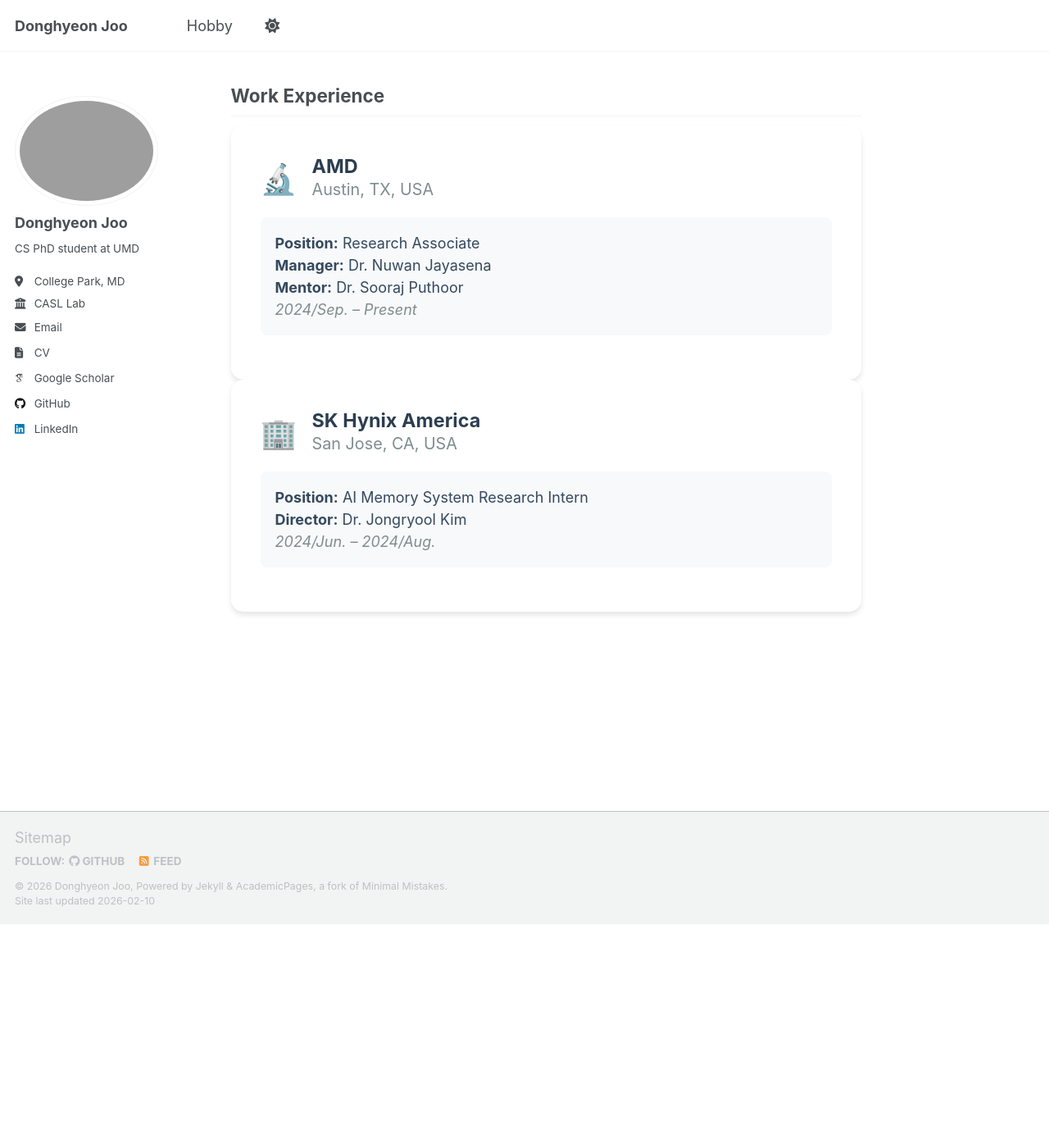
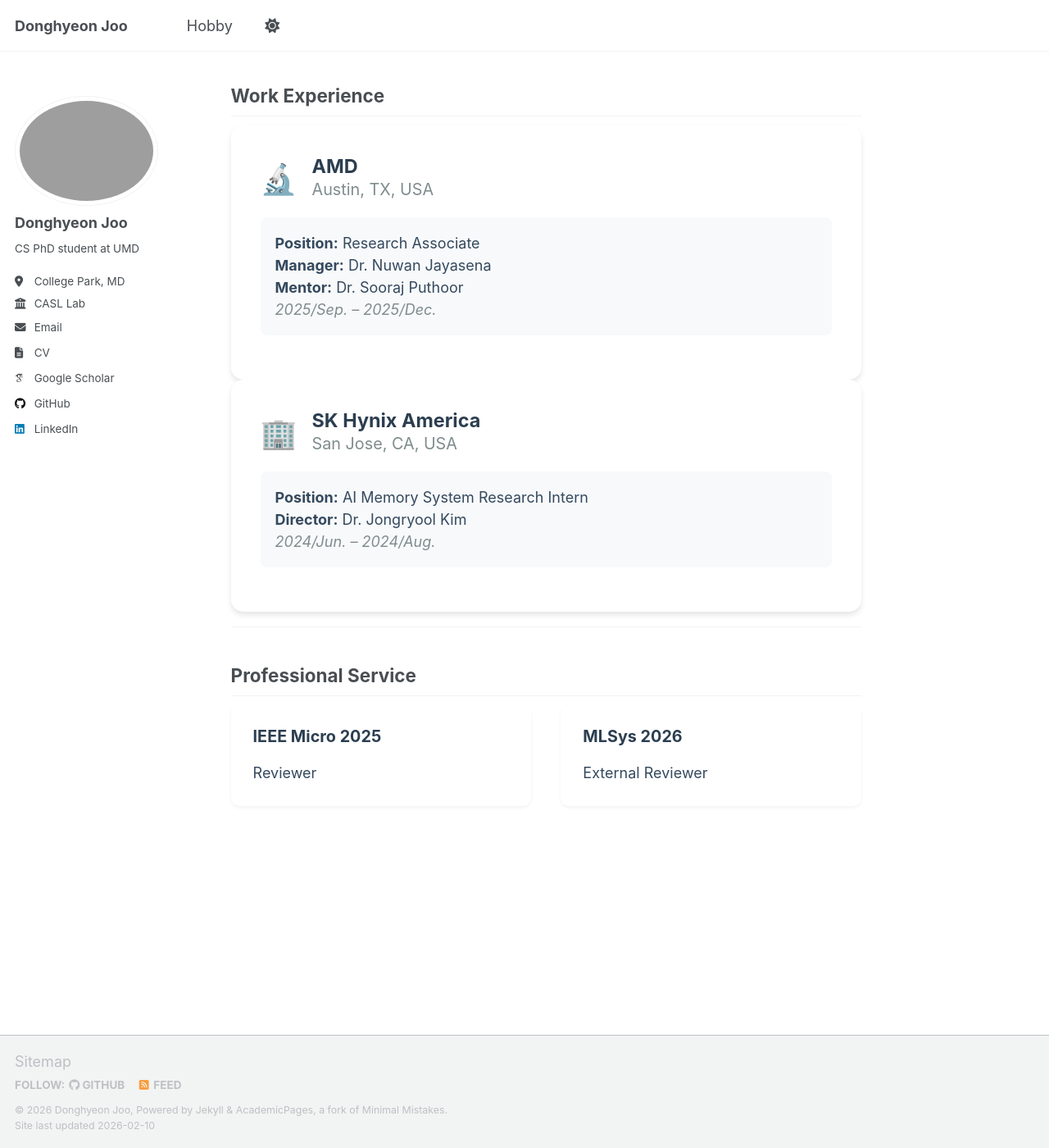
Before and after one commit to dhjoo98/dhjoo98.github.io, a Jekyll site: the page built from _pages/about.md, in a window 1280 px wide and 1400 px high, scrolled down 2750 px. Shown: the whole window at 82% size. Built offline with Jekyll 4.4.1, drawn with Linux system fonts in a browser that asks for light colours; some web fonts are replaced; a script that is not in the unit is left out; before the commit the page ends 3877 px from its top, so only the background shows below that.

Commit message:
Update AMD internship dates and add Professional Service section
Co-Authored-By: Claude Opus 4.6 <noreply@anthropic.com>

```diff
--- a/_pages/about.md
+++ b/_pages/about.md
@@ -132,7 +132,7 @@ redirect_from:
     <p style="margin: 0; color: var(--text-color, #34495e);"><strong>Position:</strong> Research Associate</p>
     <p style="margin: 0; color: var(--text-color, #34495e);"><strong>Manager:</strong> Dr. Nuwan Jayasena</p>
     <p style="margin: 0; color: var(--text-color, #34495e);"><strong>Mentor:</strong> Dr. Sooraj Puthoor</p>
-    <p style="margin: 0; color: var(--text-muted, #7f8c8d);"><em>2024/Sep. – Present</em></p>
+    <p style="margin: 0; color: var(--text-muted, #7f8c8d);"><em>2025/Sep. – 2025/Dec.</em></p>
   </div>
 </div>
 
@@ -150,3 +150,23 @@ redirect_from:
     <p style="margin: 0; color: var(--text-muted, #7f8c8d);"><em>2024/Jun. – 2024/Aug.</em></p>
   </div>
 </div>
+
+---
+
+## Professional Service
+
+<div style="display: flex; gap: 2rem; margin-bottom: 2rem;">
+  <div style="flex: 1; background: var(--page__background-color, #ffffff); padding: 1.5rem; border-radius: 10px; box-shadow: 0 2px 4px rgba(0,0,0,0.05);">
+    <h4 style="color: var(--text-color, #2c3e50); margin-top: 0; margin-bottom: 1rem; font-size: 1.1rem;">
+      <strong>IEEE Micro 2025</strong>
+    </h4>
+    <p style="margin: 0; color: var(--text-color, #34495e);">Reviewer</p>
+  </div>
+
+  <div style="flex: 1; background: var(--page__background-color, #ffffff); padding: 1.5rem; border-radius: 10px; box-shadow: 0 2px 4px rgba(0,0,0,0.05);">
+    <h4 style="color: var(--text-color, #2c3e50); margin-top: 0; margin-bottom: 1rem; font-size: 1.1rem;">
+      <strong>MLSys 2026</strong>
+    </h4>
+    <p style="margin: 0; color: var(--text-color, #34495e);">External Reviewer</p>
+  </div>
+</div>
```
